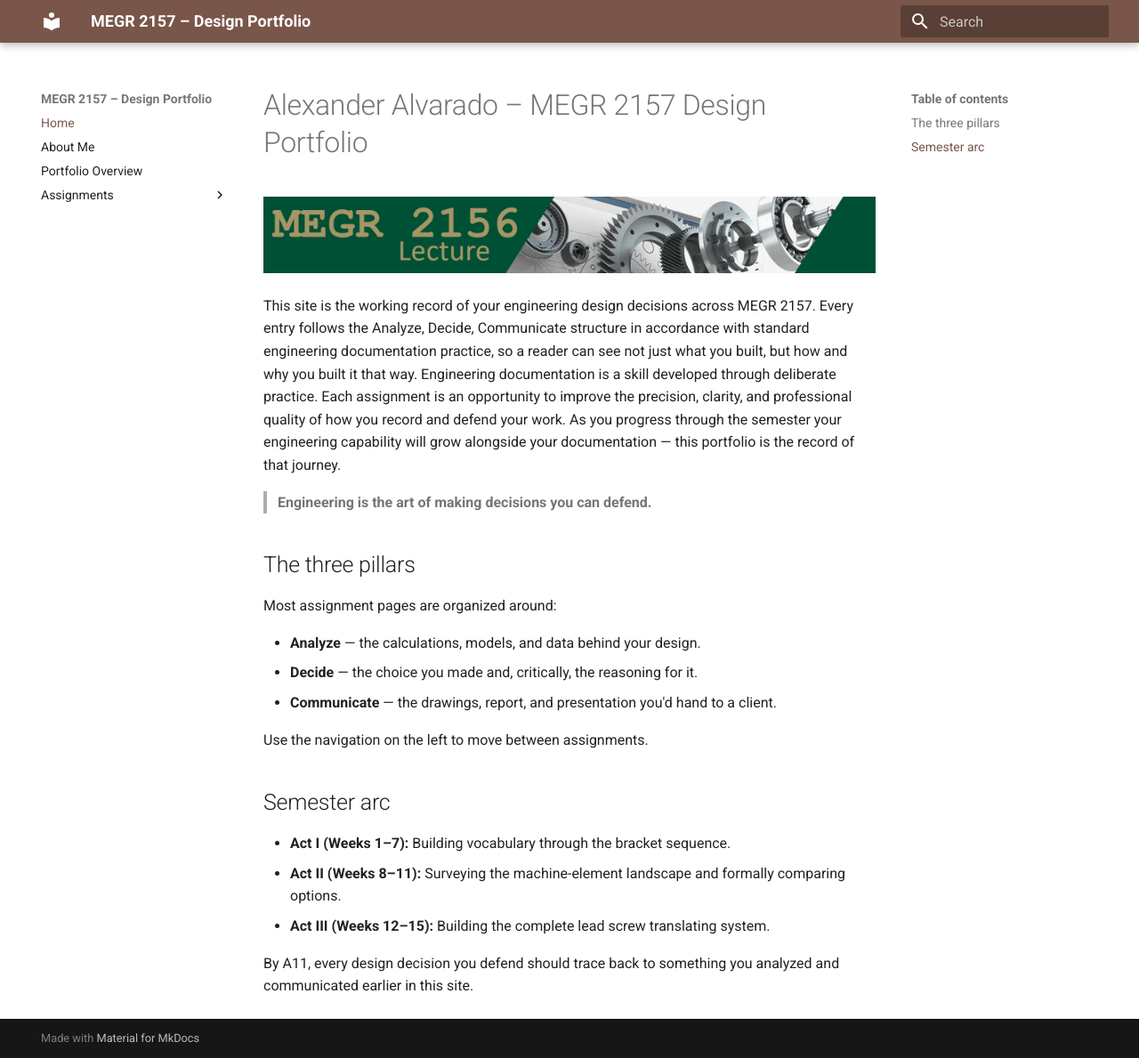
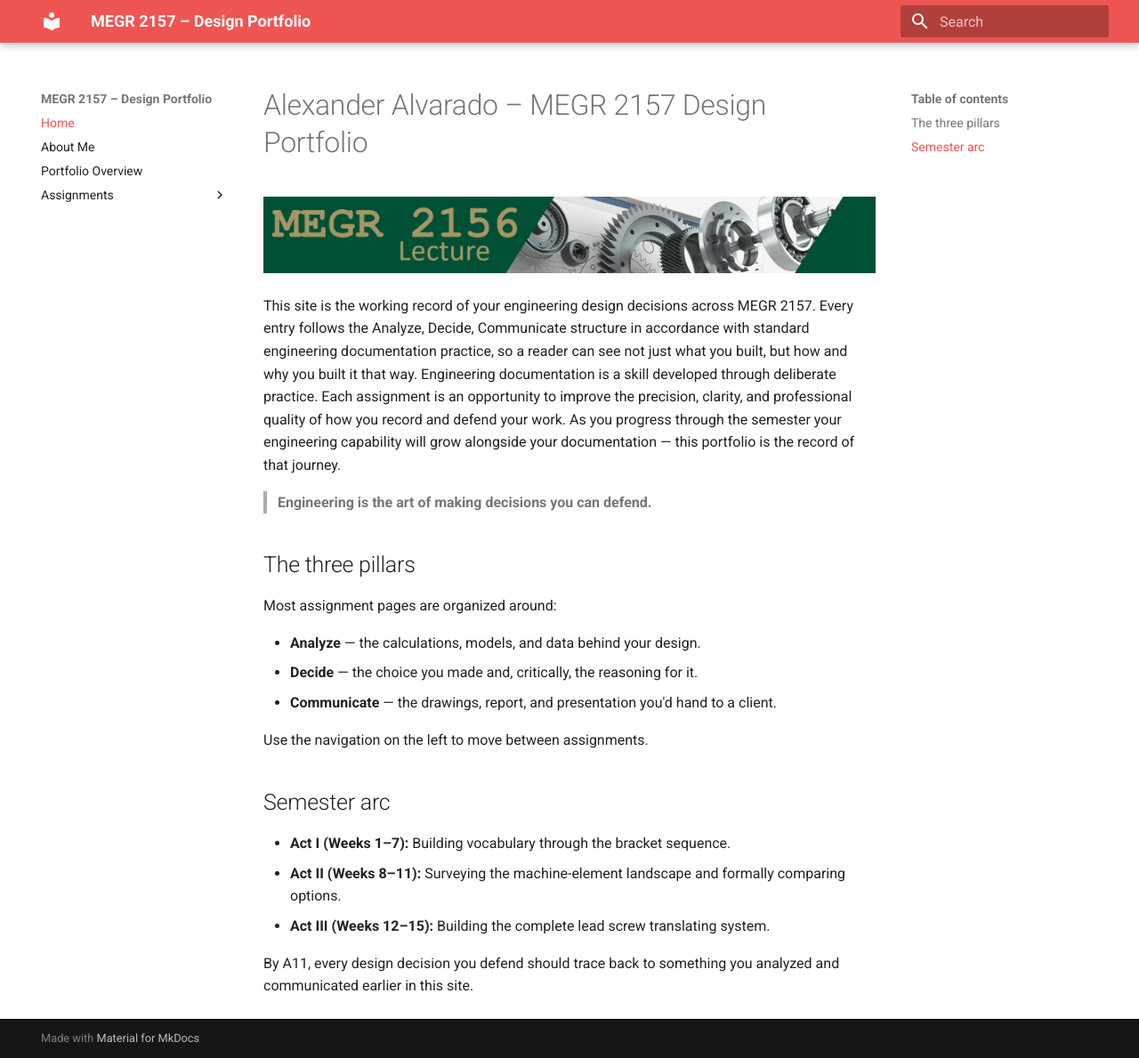
Before and after one commit to AlexanderAlvarado42/alexanderalvarado-s-megr2157-portfolio, an MkDocs documentation site: the page built from docs/index.md, in a window 1280 px wide and 1189 px high. Shown: the whole window at 89% size. Built offline with MkDocs 1.6.1 and Material for MkDocs 9.7.7, drawn with Linux system fonts in a browser that asks for light colours.

Commit message:
Update mkdocs.yml

```diff
--- a/mkdocs.yml
+++ b/mkdocs.yml
@@ -4,7 +4,7 @@ site_description: Design portfolio documentation, built with the Analyze / Decid
 theme:
   name: material
   palette:
-    primary: brown
+    primary: red
   features:
     - navigation.instant
     - navigation.tracking
```
